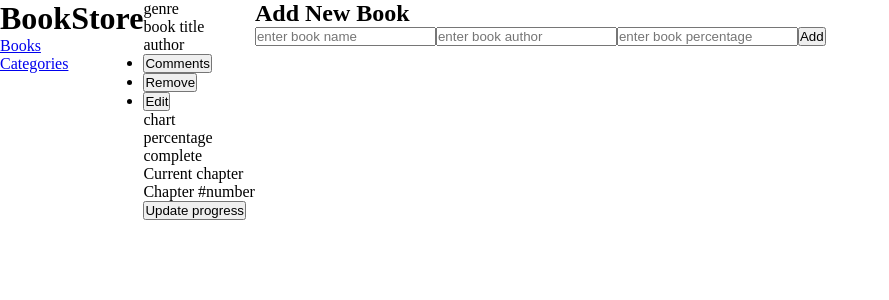
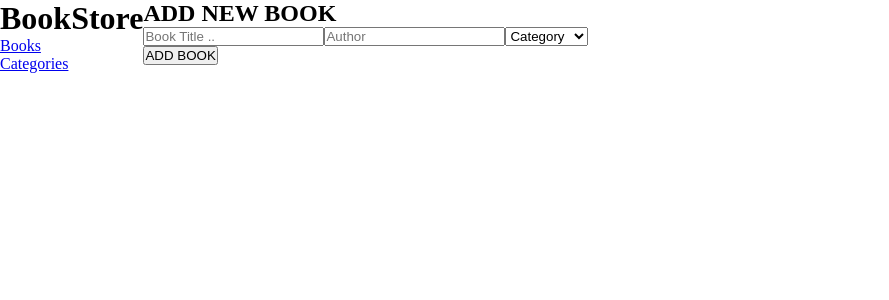
Before and after one commit to Mutalenic/Bookstore, a React (Create React App) app: page / in a window 1280 px wide. Shown: the top 300 px of the page, without its empty margins (0-889 px from the left). Built offline with nearby package versions, Linux system fonts and the light colour scheme.

Commit message:
update redux components

```diff
--- a/package.json
+++ b/package.json
@@ -12,6 +12,10 @@
     "react-redux": "^7.2.8",
     "react-router-dom": "^6.3.0",
     "react-scripts": "5.0.0",
+    "redux": "^4.1.2",
+    "redux-logger": "^3.0.6",
+    "redux-thunk": "^2.4.1",
+    "uuid": "^8.3.2",
     "web-vitals": "^2.1.4"
   },
   "scripts": {
--- a/src/components/Book.js
+++ b/src/components/Book.js
@@ -1,16 +1,24 @@
 import React from 'react';
 import Proptypes from 'prop-types';
+import { useDispatch } from 'react-redux';
+import { removeBook } from '../redux/books/books';
 
 export default function Book({ book }) {
+  const dispatch = useDispatch();
+
+  const deleteBook = () => {
+    dispatch(removeBook(book.id));
+  };
+
   return (
-    <div className="bookCard">
+    <div className="bookCard" id={book.id}>
       <div className="bookInfo">
-        <p className="genre">{book.genre}</p>
+        <p className="genre">{book.category}</p>
         <p className="title">{book.title}</p>
         <p className="author">{book.author}</p>
         <ul>
           <li><button type="button">Comments</button></li>
-          <li><button type="button">Remove</button></li>
+          <li><button type="button" onClick={deleteBook}>Remove</button></li>
           <li><button type="button">Edit</button></li>
         </ul>
       </div>
--- a/src/components/Books.js
+++ b/src/components/Books.js
@@ -1,9 +1,11 @@
 import React from 'react';
-import Proptypes from 'prop-types';
+import { useSelector } from 'react-redux';
 import Book from './Book';
 import FormBook from './Form';
 
-export default function Books({ books }) {
+export default function Books() {
+  const books = useSelector((state) => state.bookReducer);
+
   return (
     <>
       {books.map((book) => (
@@ -13,7 +15,3 @@ export default function Books({ books }) {
     </>
   );
 }
-
-Books.propTypes = {
-  books: Proptypes.arrayOf(Proptypes.shape({})).isRequired,
-};
--- a/src/components/Form.js
+++ b/src/components/Form.js
@@ -1,15 +1,50 @@
-import React from 'react';
+import React, { useState } from 'react';
+import { useDispatch } from 'react-redux';
+import { v4 as uuid4 } from 'uuid';
+import { addBook } from '../redux/books/books';
 
-const FormBook = () => (
-  <div>
-    <h2>Add New Book</h2>
-    <form>
-      <input type="text" placeholder="enter book name" />
-      <input type="text" placeholder="enter book author" />
-      <input type="text" placeholder="enter book percentage" />
-      <button type="submit">Add</button>
-    </form>
-  </div>
-);
+const FormBook = () => {
+  const dispatch = useDispatch();
+
+  const [title, setTitle] = useState('');
+  const [author, setAuthor] = useState('');
+  const [category, setCategory] = useState('');
+
+  const UpdateStore = () => {
+    const newBook = {
+      id: uuid4(),
+      title,
+      author,
+      category,
+    };
+    dispatch(addBook(newBook));
+  };
+
+  const formHandler = (e) => {
+    e.preventDefault();
+
+    setTitle('');
+    setAuthor('');
+    setCategory('');
+  };
+
+  return (
+    <div>
+      <form onSubmit={formHandler}>
+        <h2>ADD NEW BOOK</h2>
+        <input type="text" placeholder="Book Title .." onChange={(e) => setTitle(e.target.value)} required />
+        <input className="book-input" placeholder="Author" onChange={(e) => setAuthor(e.target.value)} required />
+        <select id="books" value={category} name={category} onChange={(e) => setCategory(e.target.value)} required>
+          <option value="" disabled>Category</option>
+          <option value="Fiction">Fiction</option>
+          <option value="Action">Action</option>
+          <option value="Adventure">Adventure</option>
+          <option value="Romance">Romance</option>
+        </select>
+      </form>
+      <button type="button" onClick={(e) => UpdateStore(e)}>ADD BOOK</button>
+    </div>
+  );
+};
 
 export default FormBook;
--- a/src/index.js
+++ b/src/index.js
@@ -2,12 +2,16 @@ import React from 'react';
 import { render } from 'react-dom';
 import { BrowserRouter } from 'react-router-dom';
 import './style/App.css';
+import { Provider } from 'react-redux';
 import App from './App';
+import store from './redux/configureStore';
 
 const rootElement = document.getElementById('root');
 render(
   <BrowserRouter>
-    <App />
+    <Provider store={store}>
+      <App />
+    </Provider>
   </BrowserRouter>,
   rootElement,
 );
--- /dev/null
+++ b/src/redux/books/Books.js
@@ -0,0 +1,25 @@
+const ADD_BOOK = 'bookStore/books/ADD_BOOK';
+const REMOVE_BOOK = 'bookStore/books/REMOVE_BOOK';
+
+const initialState = [];
+
+export const addBook = (payload) => ({
+  type: ADD_BOOK,
+  payload,
+});
+export const removeBook = (payload) => ({
+  type: REMOVE_BOOK,
+  payload,
+});
+
+const reducer = (state = initialState, action) => {
+  switch (action.type) {
+    case ADD_BOOK:
+      return [...state, action.payload];
+    case REMOVE_BOOK:
+      return state.filter((book) => book.id !== action.payload);
+    default:
+      return state;
+  }
+};
+export default reducer;
--- a/src/redux/configureStore.js
+++ b/src/redux/configureStore.js
@@ -0,0 +1,14 @@
+import {
+  createStore, combineReducers, applyMiddleware,
+} from 'redux';
+import logger from 'redux-logger';
+
+import bookReducer from './books/books';
+
+const reducer = combineReducers({
+  bookReducer,
+});
+
+const store = createStore(reducer, applyMiddleware(logger));
+
+export default store;
```
Also changed, not shown: 1 other file (tests, documents, lock files or other folders).
